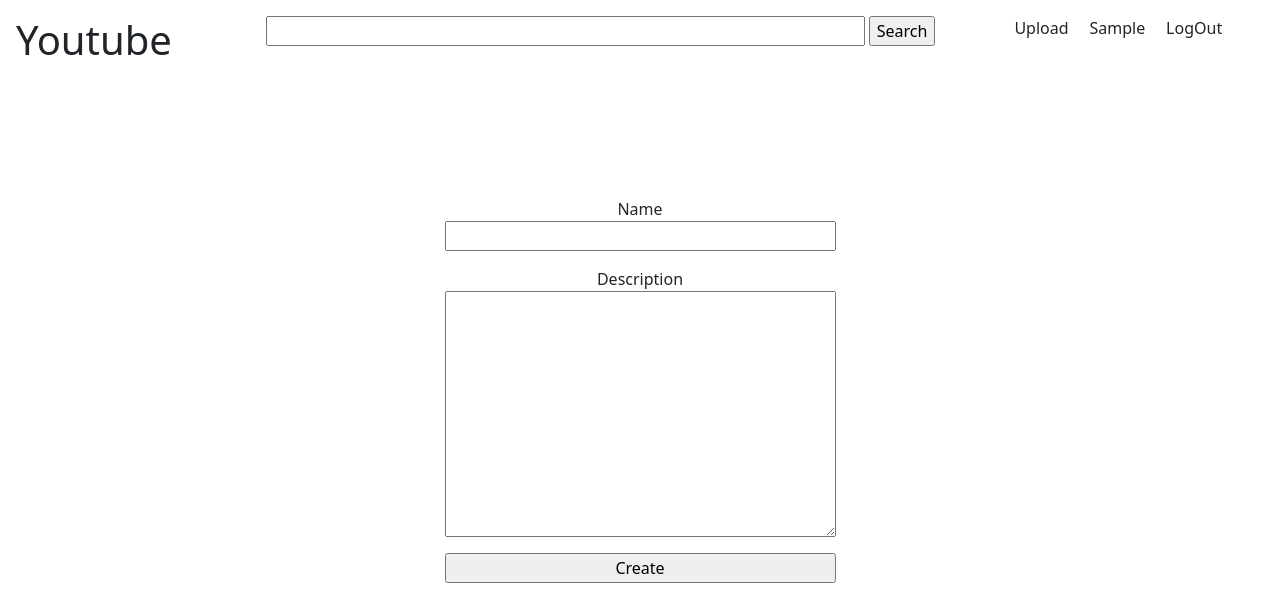
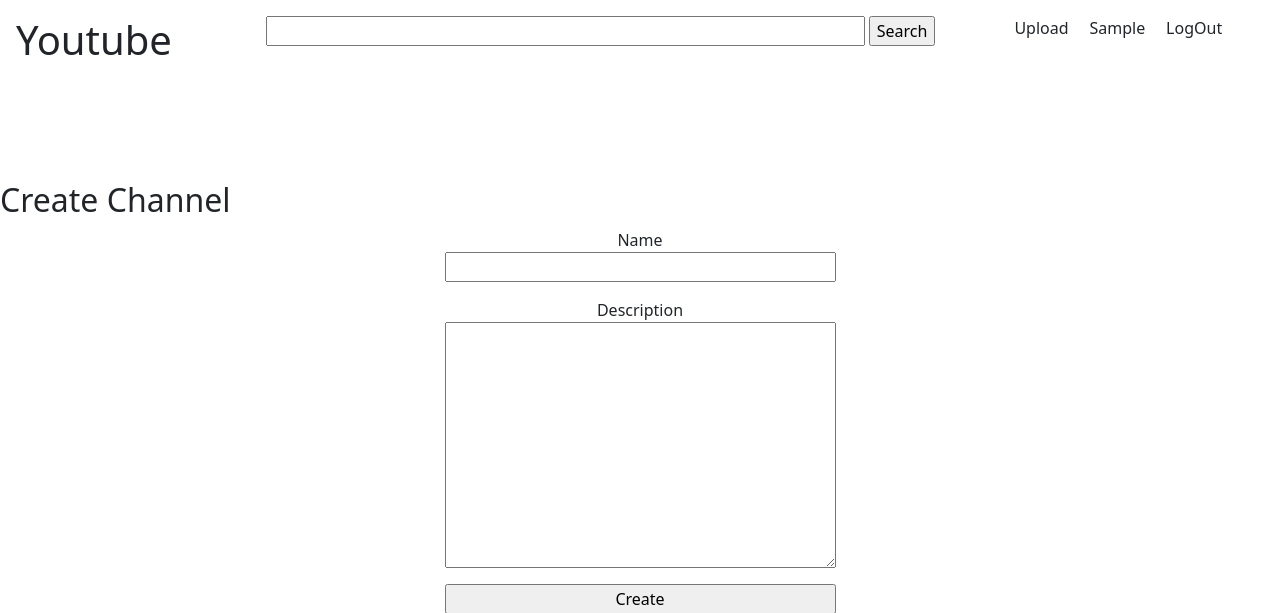
Before and after one commit to DixitSom/Youtube, a Django app: page /createChannel/ in a window 1280 px wide. Shown: the top 613 px of the page. Run offline with Django 3.2, Linux system fonts and the light colour scheme; the visitor is signed in with stand-in values (Sample User, id 1).

Commit message:
Heading added to the page

```diff
--- a/Youtube/main/templates/createChannel.html
+++ b/Youtube/main/templates/createChannel.html
@@ -3,6 +3,8 @@
 {% block content %}
 
 <div class="main">
+
+    <h2>Create Channel</h2>
 
     <!-- Alert Messages -->
     {% if messages %}
```
